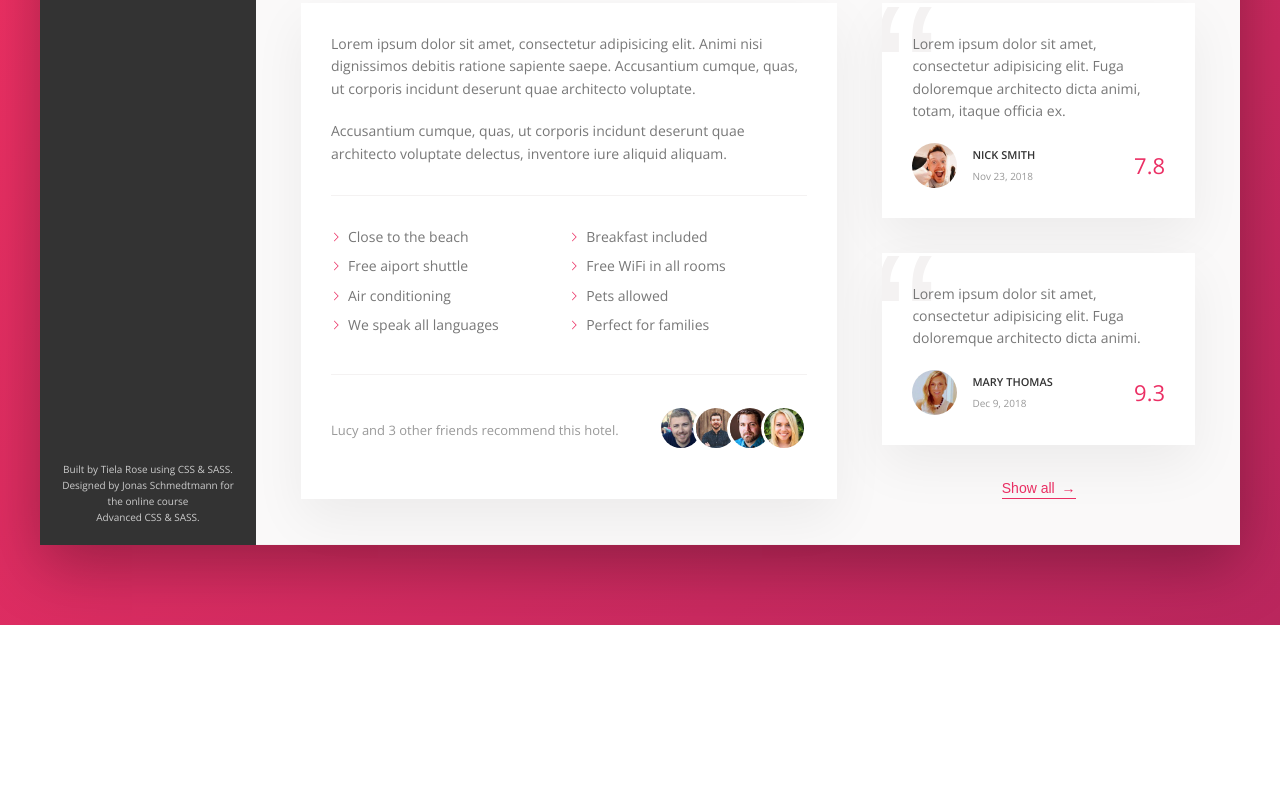
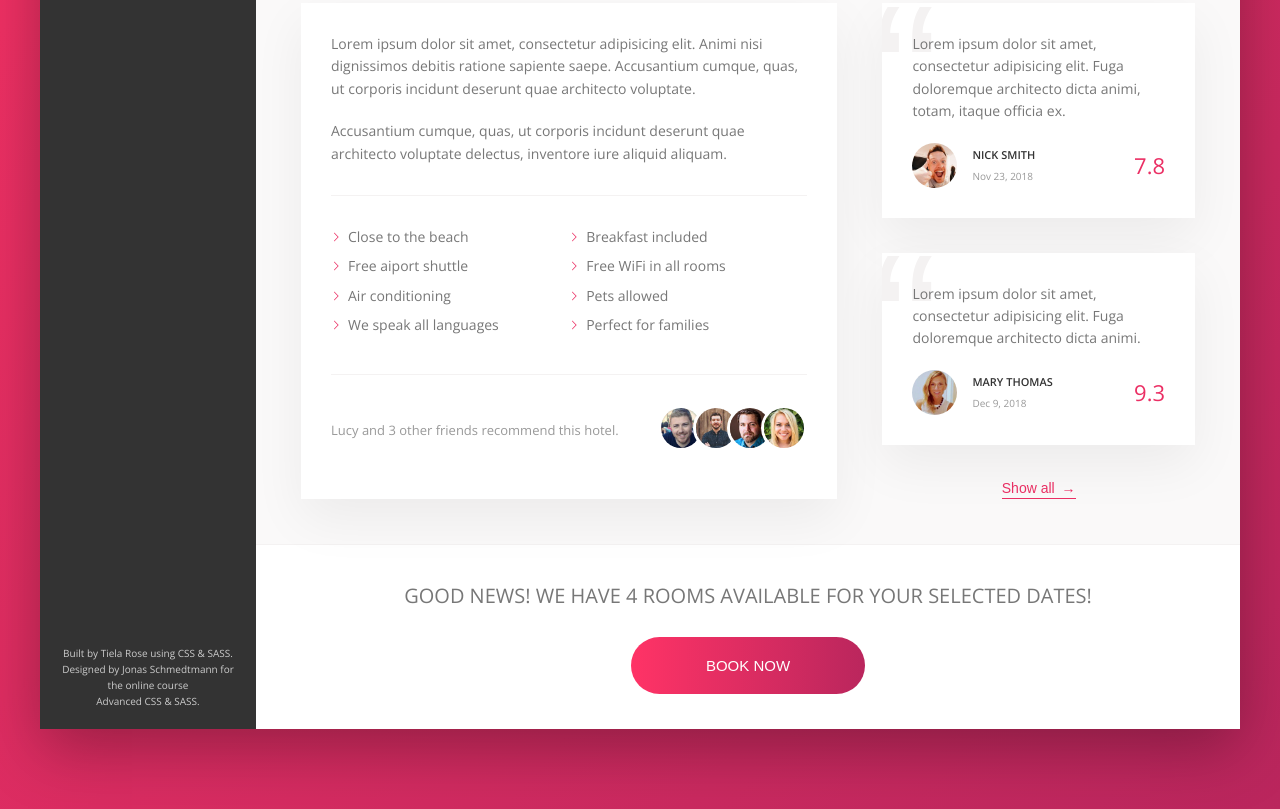
Before and after one commit to TielaRose/trillo, a website: page index.html in a window 1280 px wide. Shown: the part 644-1453 px from the top of the page. Before the commit the page ends 1269 px from the top, so only its background shows below. Drawn offline with nearby package versions, Linux system fonts and the light colour scheme.

Commit message:
add call to action section

```diff
--- a/index.html
+++ b/index.html
@@ -256,6 +256,19 @@
             <!-- user reviews end -->
           </div>
           <!-- detail end -->
+
+          <!-- call to action begin -->
+          <div class="cta">
+            <h2 class="cta__book-now">
+              Good news! We have 4 rooms available for your selected dates!
+            </h2>
+            <button class="btn">
+              <span class="btn__visible">Book now</span>
+              <span class="btn__invisible">Only 4 rooms left</span>
+            </button>
+          </div>
+
+          <!-- call to action end -->
         </main>
       </div>
     </div>
--- a/sass/_components.scss
+++ b/sass/_components.scss
@@ -465,3 +465,77 @@
     z-index: 1;
   }
 }
+
+// *************************************************
+// CALL TO ACTION
+
+.cta {
+  text-align: center;
+  padding: 3.5rem 0;
+
+  &__book-now {
+    font-size: 2rem;
+    font-weight: 300;
+    text-transform: uppercase;
+    margin-bottom: 2.5rem;
+  }
+}
+
+// *************************************************
+// CALL TO ACTION BUTTON
+
+.btn {
+  font-size: 1.5rem;
+  font-weight: 300;
+  text-transform: uppercase;
+  border-radius: 100px;
+  border: none;
+  background-image: linear-gradient(
+    to right,
+    var(--color-primary-light),
+    var(--color-primary-dark)
+  );
+  color: #fff;
+  position: relative;
+  overflow: hidden;
+  cursor: pointer;
+
+  & > * {
+    display: inline-block;
+    height: 100%;
+    width: 100%;
+    transition: all 0.2s;
+  }
+
+  &__visible {
+    padding: 2rem 7.5rem;
+  }
+
+  &__invisible {
+    position: absolute;
+    left: 0;
+    top: -100%;
+    padding: 2rem 0;
+  }
+
+  &:hover {
+    background-image: linear-gradient(
+      to left,
+      var(--color-primary-light),
+      var(--color-primary-dark)
+    );
+  }
+
+  &:hover &__visible {
+    transform: translateY(100%);
+  }
+
+  &:hover &__invisible {
+    top: 0;
+  }
+
+  &:focus {
+    outline: none;
+    animation: pulsate 1s infinite;
+  }
+}
```
Also changed, not shown: css/style.css.
